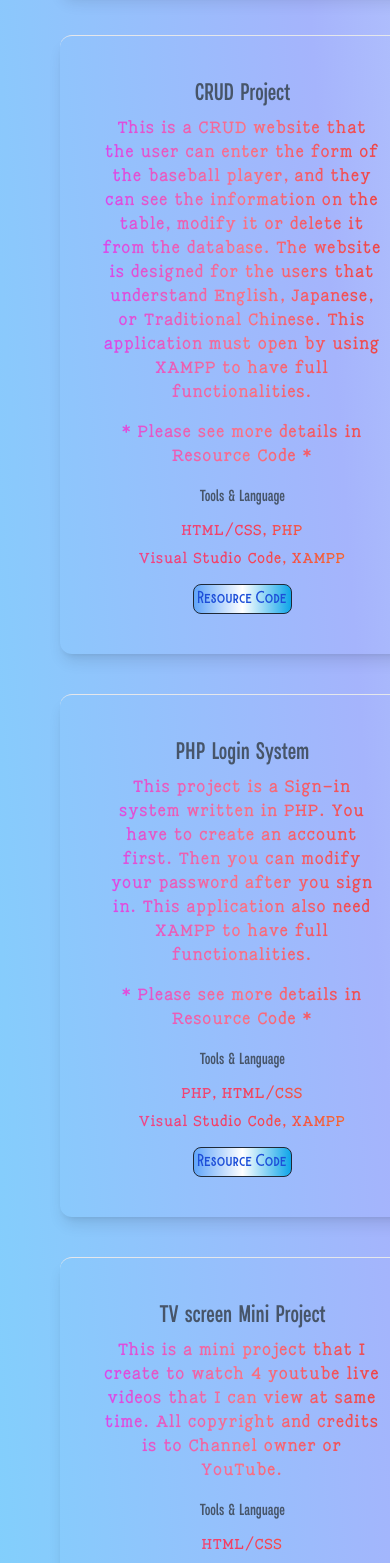
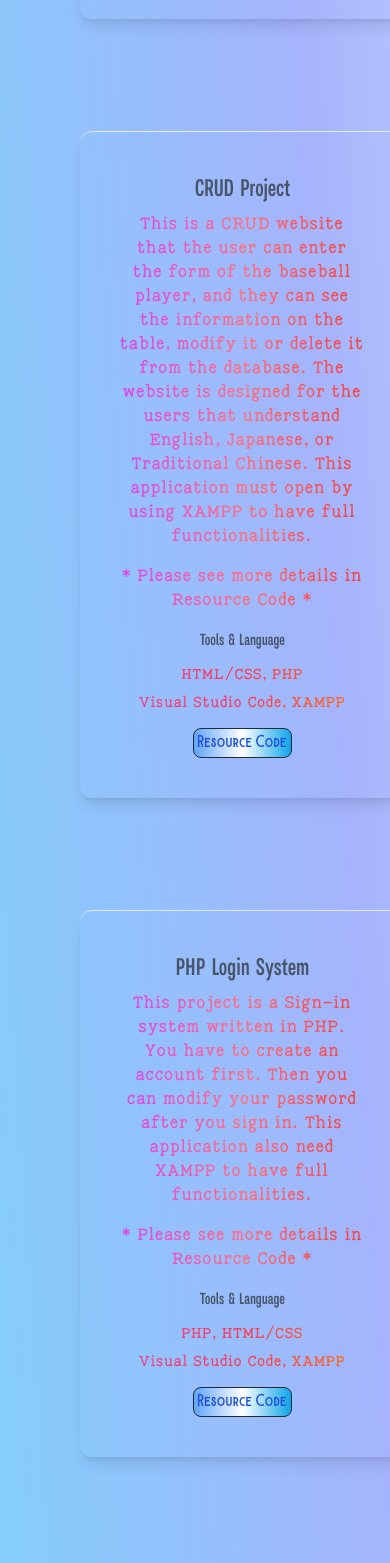
Before and after one commit to Kl0y2u2n8a/my-portfolio, a Next.js app: page / in a window 390 px wide. Shown: the part 4340-5903 px from the top of the page. Built offline with nearby package versions, Linux system fonts and the light colour scheme.

Commit message:
style fix

```diff
--- a/pages/components/projects.js
+++ b/pages/components/projects.js
@@ -1,4 +1,6 @@
 import React, { useRef } from 'react';
+import { FaAnglesLeft, FaAnglesRight } from "react-icons/fa6";
+
 
 
 function MyProject(props, projectRef) {
@@ -9,9 +11,9 @@ function MyProject(props, projectRef) {
         <section className="min-h-screen px-5 mx-auto mb-5 justify-center scroll-smooth" ref={projectRef}>
 
             <h2 className="text-center text-5xl md:text-6xl font-newWalt mb-5 dark:text-white">Projects</h2>
-            <div className="flex md:grid md:grid-cols-1 md:min-h-screen ">
+            <div className="flex md:grid md:grid-cols-[1000px_auto] justify-center md:min-h-screen">
 
-                <div ref={contentRef} className="md:flex h-auto md:w-9/12 pb-5 px-5 md:px-0 md:gap-5 mx-auto lg:gap-10 overflow-x-scroll snap-x snap-mandatory no-scrollbar ">
+                <div ref={contentRef} className="md:flex h-auto md:w-9/12 pb-5 px-10 md:px-0 mx-auto gap-5 md:gap-10 overflow-x-scroll snap-x snap-mandatory no-scrollbar ">
                     <div className="border-t my-10 md:ml-10 lg:ml-60 border-gray-200 text-center min-w-fit md:h-auto shadow-lg p-10 rounded-xl md:mx-auto md:my-auto snap-center snap-always dark:border-white dark:shadow-gray-500 hover:shadow-neutral-200 dark:hover:shadow-gray-400">
 
                         <h3 className="text-2xl font-salma text-slate-600 md:text-xl lg:text-2xl dark:text-neutral-300">Finance logs</h3>
@@ -40,9 +42,11 @@ function MyProject(props, projectRef) {
                         </button>
 
                     </div>
+                    <p className=" invisible md:visible m-auto"><FaAnglesRight/></p>
 
-                    <div className="border-t my-10 md:ml-10 lg:ml-60 border-gray-200 text-center min-w-fit md:h-auto shadow-lg p-10 rounded-xl mx-auto md:my-auto snap-center snap-always dark:border-white dark:shadow-gray-500 hover:shadow-neutral-200 dark:hover:shadow-gray-400">
+                    <p className=" invisible md:visible m-auto md:ml-10 lg:ml-60"><FaAnglesLeft/></p>
 
+                    <div className="border-t my-10 border-gray-200 text-center min-w-fit md:h-auto shadow-lg p-10 rounded-xl mx-auto md:my-auto snap-center snap-always dark:border-white dark:shadow-gray-500 hover:shadow-neutral-200 dark:hover:shadow-gray-400">
                         <h3 className="text-2xl font-salma text-slate-600 md:text-xl lg:text-2xl dark:text-neutral-300">CRUD Project</h3>
 
                         <p className="md:max-w-lg py-2 font-rony9 bg-gradient-to-r from-fuchsia-500 dark:from-sky-400 via-rose-400 dark:via-indigo-100 to-red-500 dark:to-red-400  bg-clip-text text-transparent">
@@ -63,8 +67,10 @@ function MyProject(props, projectRef) {
                         </button>
 
                     </div>
+                    <p className=" invisible md:visible m-auto"><FaAnglesRight/></p>
 
-                    <div className="border-t my-10 md:ml-10 lg:ml-60 border-gray-200 text-center min-w-fit md:h-auto shadow-lg p-10 rounded-xl mx-auto md:my-auto snap-center snap-always dark:border-white dark:shadow-gray-500 hover:shadow-neutral-200 dark:hover:shadow-gray-400">
+                    <p className=" invisible md:visible m-auto md:ml-10 lg:ml-60"><FaAnglesLeft/></p>
+                    <div className="border-t my-10 border-gray-200 text-center min-w-fit md:h-auto shadow-lg p-10 rounded-xl mx-auto md:my-auto snap-center snap-always dark:border-white dark:shadow-gray-500 hover:shadow-neutral-200 dark:hover:shadow-gray-400">
 
                         <h3 className="text-2xl font-salma text-slate-600 md:text-xl lg:text-2xl dark:text-neutral-200">PHP Login System</h3>
                         <p className="md:max-w-lg py-2 font-rony9 bg-gradient-to-r from-fuchsia-500 dark:from-sky-400 via-rose-400 dark:via-indigo-100 to-red-500 dark:to-red-400  bg-clip-text text-transparent">
@@ -86,8 +92,10 @@ function MyProject(props, projectRef) {
                         </button>
 
                     </div>
+                    <p className=" invisible md:visible m-auto"><FaAnglesRight/></p>
 
-                    <div className="border-t my-10 md:ml-10 lg:ml-60 border-gray-200 text-center min-w-fit md:h-auto shadow-lg p-10 rounded-xl mx-auto md:my-auto snap-center snap-always dark:border-white dark:shadow-gray-500 hover:shadow-neutral-200 dark:hover:shadow-gray-400">
+                    <p className=" invisible md:visible m-auto md:ml-10 lg:ml-60"><FaAnglesLeft/></p>
+                    <div className="border-t my-10 border-gray-200 text-center min-w-fit md:h-auto shadow-lg p-10 rounded-xl mx-auto md:my-auto snap-center snap-always dark:border-white dark:shadow-gray-500 hover:shadow-neutral-200 dark:hover:shadow-gray-400">
 
                         <h3 className="text-2xl font-salma text-slate-600 md:text-xl lg:text-2xl dark:text-neutral-200">TV screen Mini Project</h3>
                         <p className="md:max-w-lg py-2 font-rony9 bg-gradient-to-r from-fuchsia-500 dark:from-sky-400 via-rose-400
@@ -111,8 +119,10 @@ function MyProject(props, projectRef) {
                         </button>
 
                     </div>
+                    <p className=" invisible md:visible m-auto"><FaAnglesRight/></p>
 
-                    <div className="border-t my-10 md:ml-10 lg:ml-60 lg:mr-60 border-gray-200 text-center min-w-fit md:h-auto shadow-lg p-10 rounded-xl md:mx-auto md:my-auto snap-center snap-always dark:border-white dark:shadow-gray-500 hover:shadow-neutral-200 dark:hover:shadow-gray-400">
+                    <p className=" invisible md:visible m-auto md:ml-10 lg:ml-60"><FaAnglesLeft/></p>
+                    <div className="border-t my-10 md:mr-10 border-gray-200 text-center min-w-fit md:h-auto shadow-lg p-10 rounded-xl mx-auto md:my-auto snap-center snap-always dark:border-white dark:shadow-gray-500 hover:shadow-neutral-200 dark:hover:shadow-gray-400">
 
                         <h3 className="text-2xl font-salma text-slate-600 md:text-xl lg:text-2xl dark:text-neutral-200">Guess Password Game</h3>
                         <p className="md:max-w-lg py-2 font-rony9 bg-gradient-to-r from-fuchsia-500 dark:from-sky-400 via-rose-400 dark:via-indigo-100 to-red-500 dark:to-red-400  bg-clip-text text-transparent">
```
Also changed, not shown: public/my.png (deleted).
